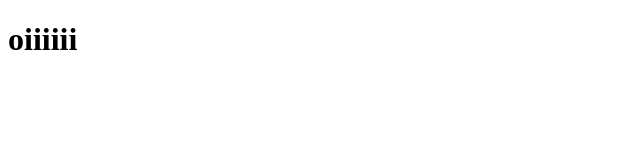
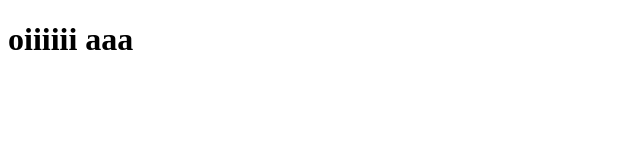
Before and after one commit to namumanu/avaliacaoSegVer, a plain HTML site: page index.html in a window 1280 px wide. Shown: the full height of the page, 0-640 px from the left. Drawn offline with Linux system fonts and the light colour scheme.

Commit message:
Update index.html

```diff
--- a/index.html
+++ b/index.html
@@ -11,4 +11,4 @@
 </body>
 </html>
 
-<h1> oiiiiii</h1>
+<h1> oiiiiii aaa</h1>
```
